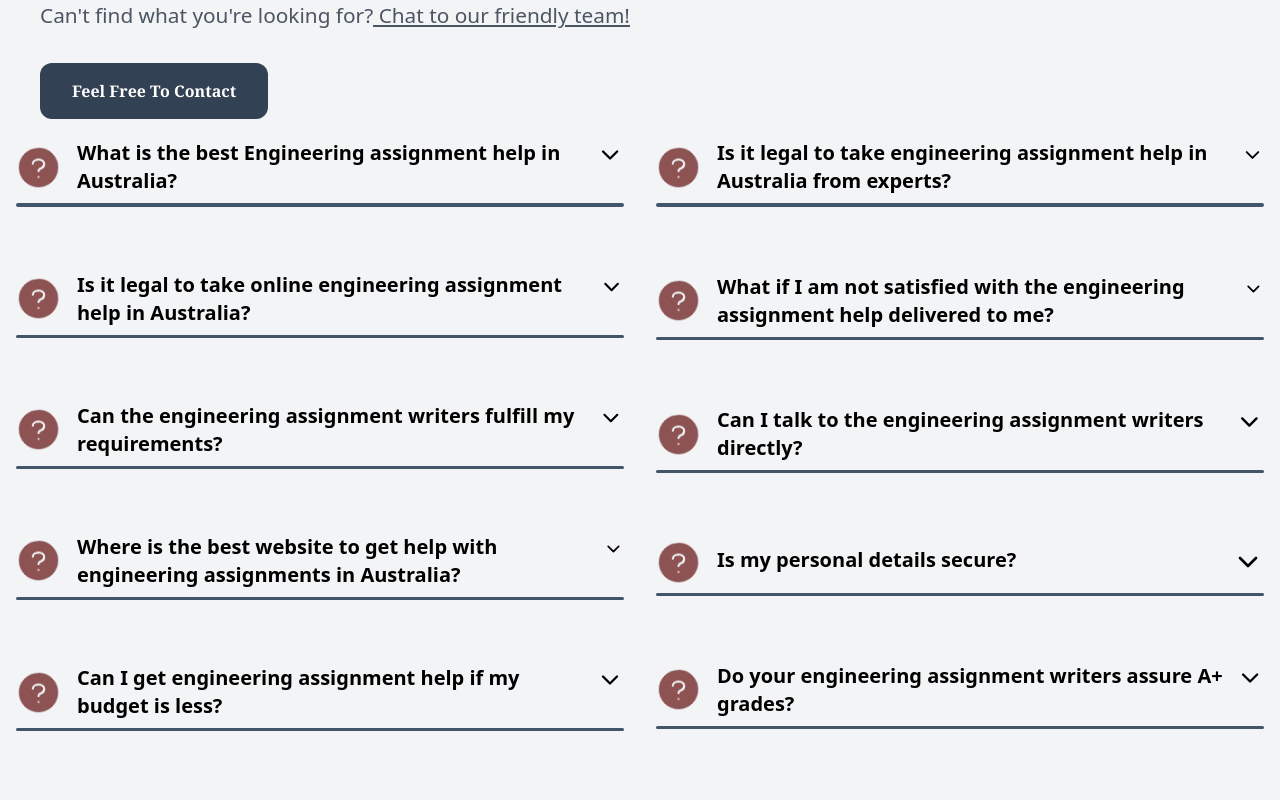
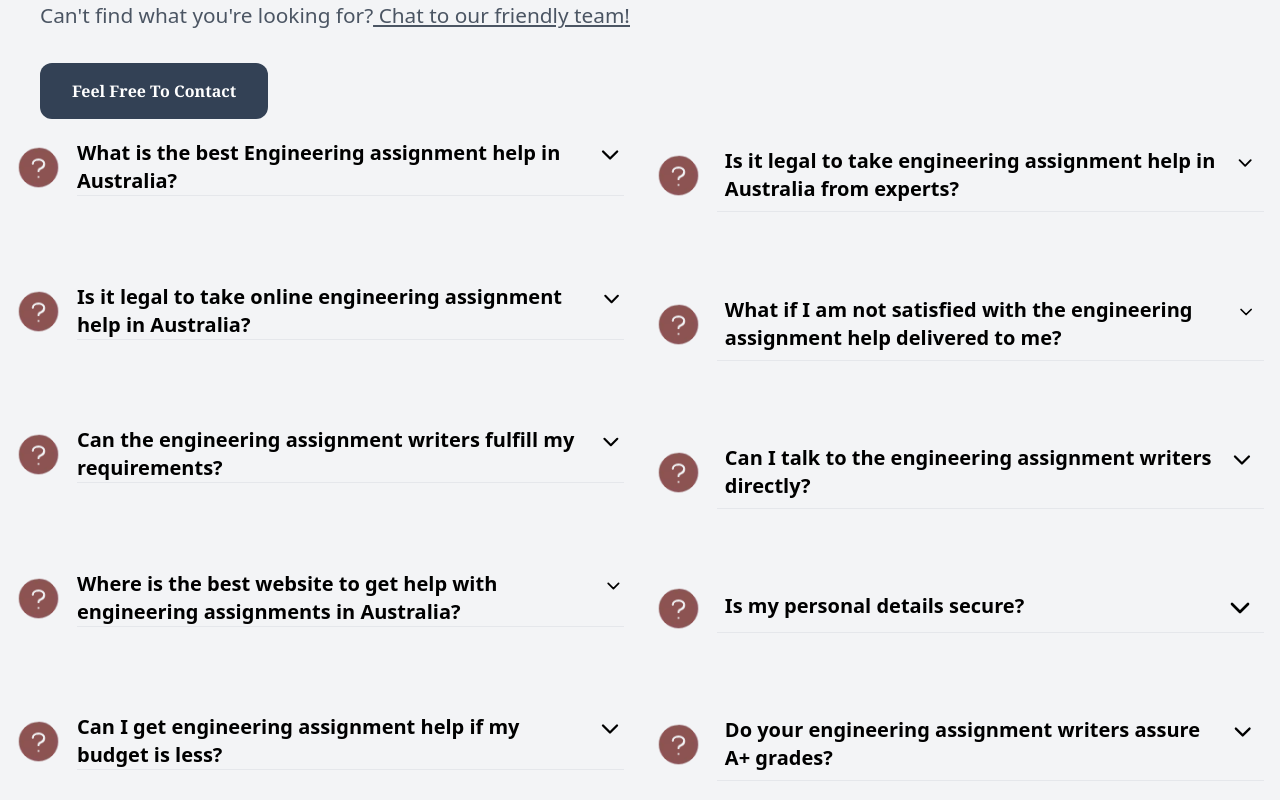
Before and after one commit to satendrasahani270/engineeringassignmenthelp.com, a React (Vite) app: page / in a window 1280 px wide. Shown: the part 5060-5860 px from the top of the page. Built offline with nearby package versions, Linux system fonts and the light colour scheme.

Commit message:
Change Design

```diff
--- a/src/components/FAQ.jsx
+++ b/src/components/FAQ.jsx
@@ -109,7 +109,7 @@ const FAQ = () => {
               <span className="text-2xl">
                 <img src={"../.././assets/faqq.webp"} alt="Faq Question" />
               </span>
-              <p className="flex justify-between w-full">
+              <p className="flex justify-between w-full border-b border-gray-200">
                 <h3 className="text-xl font-semibold ">{item.question}</h3>
                 {openIndex === index ? (
                   <ChevronUp className="text-end h-8 w-8 transform transition-transform duration-300" />
@@ -119,9 +119,9 @@ const FAQ = () => {
               </p>
             </button>
             <div
-              className={`overflow-hidden bg-[#425569] py-[0.1rem] px-5 rounded-md mt-2 transition-all ease-in-out duration-300 ${openIndex === index ? "max-h-screen" : "max-h-0"}`}
+              className={`overflow-hidden  py-[0.1rem] px-5 rounded-md mt-2 transition-all ease-in-out duration-300 ${openIndex === index ? "max-h-screen" : "max-h-0"}`}
             >
-              <p className="mt-2 text-[1.3rem] pl-16 text-white">
+              <p className="mt-2 text-[1.3rem] pl-16 text-dark">
                 {item.answer}
               </p>
             </div>
@@ -139,7 +139,7 @@ const FAQ = () => {
               <span className="text-2xl">
                 <img src={"../.././assets/faqq.webp"} alt="Faq Question" />
               </span>
-              <p className="flex justify-between w-full">
+              <p className="flex justify-between w-full border-b border-gray-200 p-2">
                 <h3 className="text-xl font-semibold">{item.question}</h3>
                 {openIndex === index + 5 ? (
                   <ChevronUp className="text-end h-8 w-8 transform transition-transform duration-300" />
@@ -149,9 +149,9 @@ const FAQ = () => {
               </p>
             </button>
             <div
-              className={`overflow-hidden transition-all bg-[#425569] py-[0.1rem] px-5 rounded-md mt-2 ease-in-out duration-300 ${openIndex === index + 5 ? "max-h-screen" : "max-h-0"}`}
+              className={`overflow-hidden transition-all  py-[0.1rem] px-5 rounded-md mt-2 ease-in-out duration-300 ${openIndex === index + 5 ? "max-h-screen" : "max-h-0"}`}
             >
-              <p className="mt-2 text-[1.3rem] pl-16 text-white">
+              <p className="mt-2 text-[1.3rem] pl-16 text-dark">
                 {item.answer}
               </p>
             </div>
```
